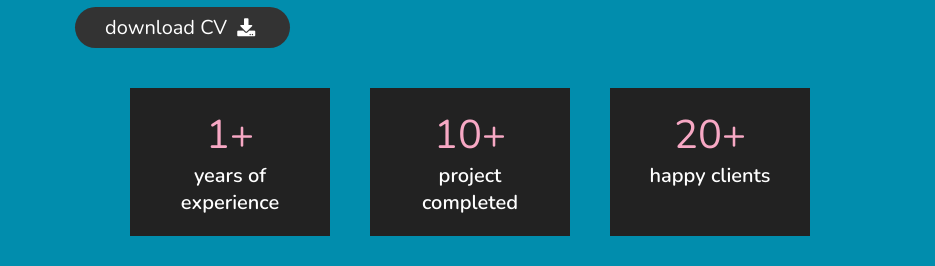
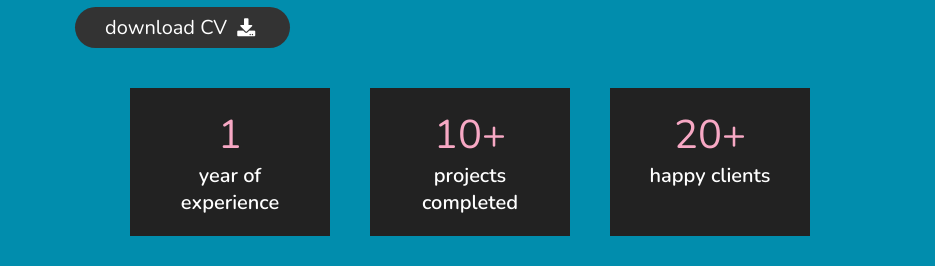
Before and after one commit to Neelesh1901/portfolio, a plain HTML site: page index.html in a window 1280 px wide. Shown: the part 1106-1372 px from the top of the page, without its empty margins (345-1280 px from the left). Drawn offline with nearby package versions, Linux system fonts and the light colour scheme.

Commit message:
Update index.html

```diff
--- a/index.html
+++ b/index.html
@@ -75,13 +75,13 @@
     <div class="counter">
 
         <div class="box">
-            <span>1+</span>
-            <h3>years of experience</h3>
+            <span>1</span>
+            <h3>year of experience</h3>
         </div>
 
         <div class="box">
             <span>10+</span>
-            <h3>project completed</h3>
+            <h3>projects completed</h3>
         </div>
 
         <div class="box">
```
